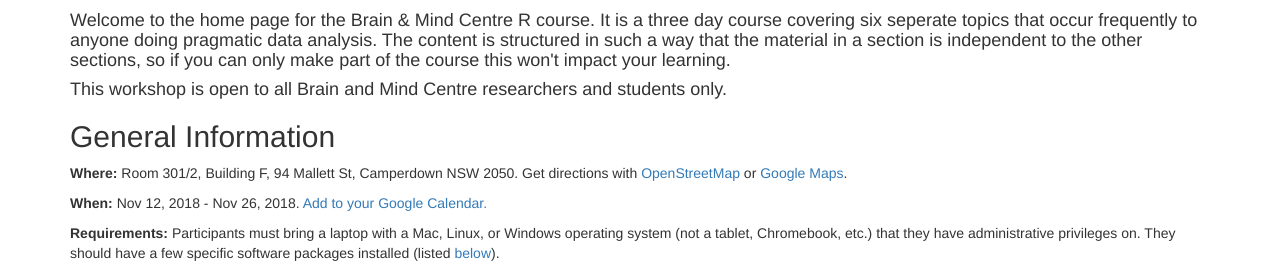
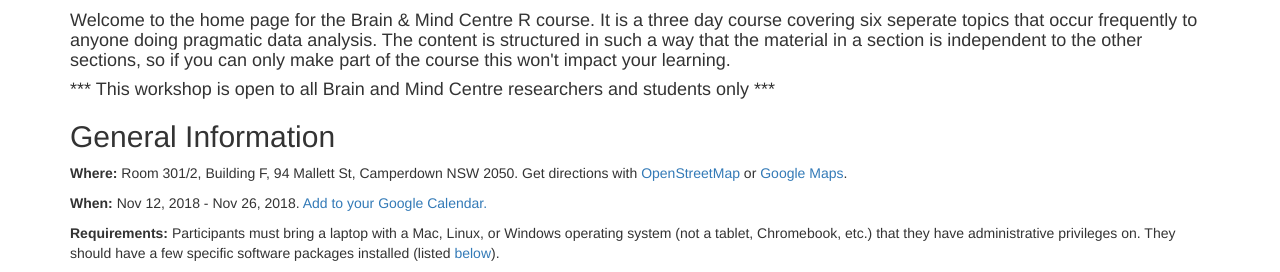
Before and after one commit to n-ho/bmc_r_workshop_2018, a Jekyll site: the page built from index.html, in a window 1280 px wide, cut to the strip 633-905 px from the top of the page. Built offline with Jekyll 4.4.1, drawn with Linux system fonts in a browser that asks for light colours.

```diff
--- a/index.html
+++ b/index.html
@@ -51,7 +51,9 @@ eventbrite: 50385247632 # optional: alphanumeric key for Eventbrite registration
 The content is structured in such a way that the material in a section is independent to the other sections, so if you can only
 make part of the course this won't impact your learning.</h4>
 
-<h4>This workshop is open to all Brain and Mind Centre researchers and students only.</h4>
+
+
+<h4> *** This workshop is open to all Brain and Mind Centre researchers and students only *** </h4>
 
 
 <h2 id="general">General Information</h2>
```
